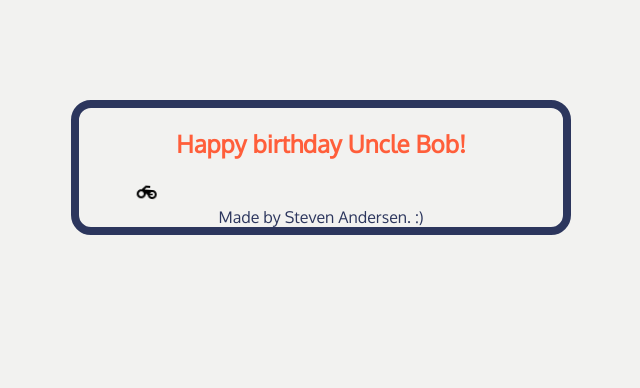
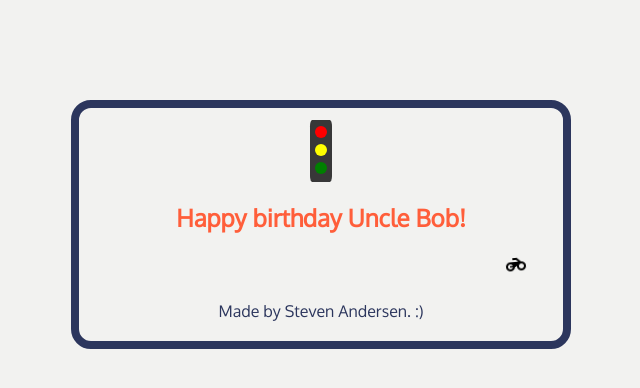
Before and after one commit to abazaba23/happybirthdayunclebob, a plain HTML site: page docs/index.html in a window 1280 px wide. Shown: the whole page, without its empty margins (319-959 px from the left). Drawn offline with Linux system fonts and the light colour scheme.

Commit message:
final version

```diff
--- a/docs/index.html
+++ b/docs/index.html
@@ -32,14 +32,54 @@
             color: #2C365D;
             margin:100px, auto;
             text-align: center;
+            padding-top: 20px;
+            padding-bottom: 20px;
         }
         .momo {
+            animation: momo 6s ease 3s infinite;
             padding: 0px 0px;
-            animation: momo 6s ease 0s infinite;
             margin-left: 0%;
             margin-right: 90%;
         }
-        /* consider adding a stop light */
+        /***********************************
+        the housing of the light */
+        .light {
+            padding: 6px 1px;
+            margin: 12px auto 0px auto;
+            background-color: rgb(56, 56, 56);
+            width: 20px;
+            height: 50px; /* <-- this is all lights + 3px gaps */
+            border-radius: 10%;
+            z-index: 0;
+        }
+        /* the lights */
+        .one {
+            animation: one 1s linear 0s;
+            margin: auto;
+            background-color: red;
+            width: 12px;
+            height: 12px;
+            border-radius: 50%;
+            z-index: 1;
+        }
+        .two {
+            animation: two 2s linear 0s;
+            margin: 6px auto;
+            background-color: yellow;
+            width: 12px;
+            height: 12px;
+            border-radius: 50%;
+            z-index: 1;
+        }
+        .three {
+            animation: three 3s linear 0s;
+            margin: 6px auto;
+            background-color: green;
+            width: 12px;
+            height: 12px;
+            border-radius: 50%;
+            z-index: 1;
+        }
         @keyframes momo {
             0% {
                 transform: scaleX(1.0) rotate(0deg);
@@ -50,7 +90,7 @@
             15% {
                 transform: scaleX(1.0) rotate(-35deg);
             }
-            45% {
+            48% {
                 transform: scaleX(1.0) rotate(0deg);
             }
             50% {
@@ -58,7 +98,7 @@
                 margin-right: 5%;
                 transform: scaleX(-1.0) rotate(0deg);
             }
-            65% {
+            68% {
                 transform: scaleX(-1.0) rotate(-35deg);
             }
             95% {
@@ -66,12 +106,53 @@
                 transform: scaleX(-1.0) rotate(0deg);
             }
         }
+        @keyframes one {
+            0% {
+                background-color: rgb(56, 56, 56);
+            }
+            99% {
+                background-color: rgb(56, 56, 56);
+            }
+            100% {
+                background-color: red;
+            }
+        }
+        @keyframes two {
+            0% {
+                background-color: rgb(56, 56, 56);
+            }
+            99% {
+                background-color: rgb(56, 56, 56);
+            }
+            100% {
+                background-color: red;
+            }
+        }
+        @keyframes three {
+            0% {
+                background-color: rgb(56, 56, 56);
+            }
+            99% {
+                background-color: rgb(56, 56, 56);
+            }
+            100% {
+                background-color: red;
+            }
+        }
     </style>
     <!-- **************************************************************************** -->
 
 </head>
 <body>
-    <section class ="main">
+    <section class="main">
+        <div class="light">
+            <div class="one"></div>
+            <div class="two"></div>
+            <div class="three"></div>
+        </div>
+
+
+
         <h1 class="top">Happy birthday Uncle Bob!</h3>
         <div class="momo">
             <i class="material-icons">
```
